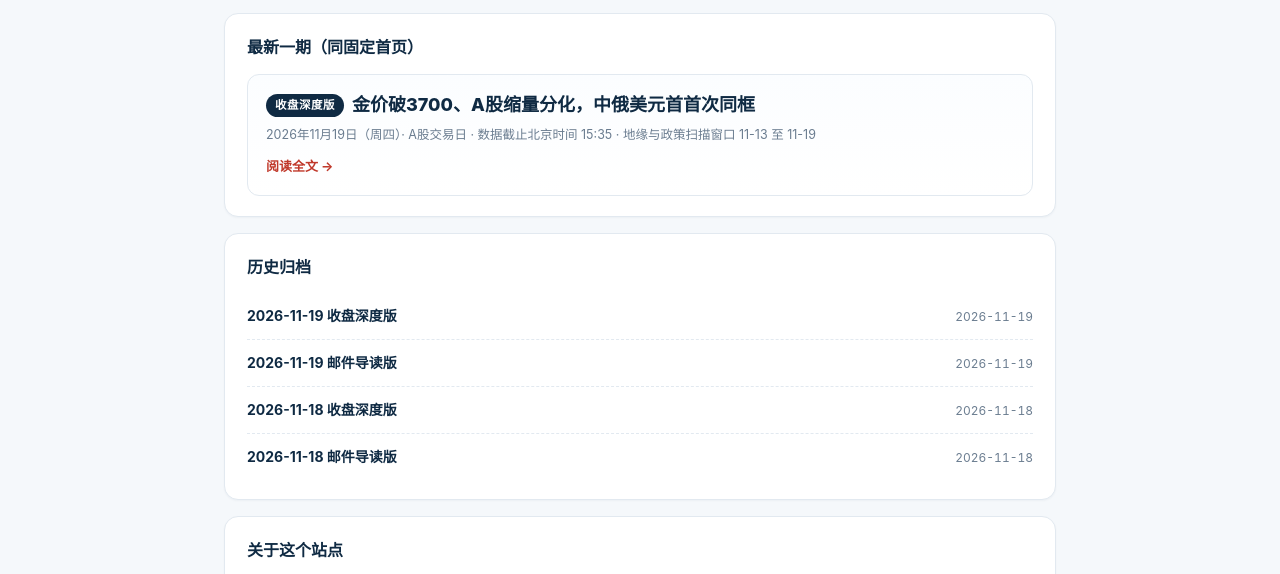
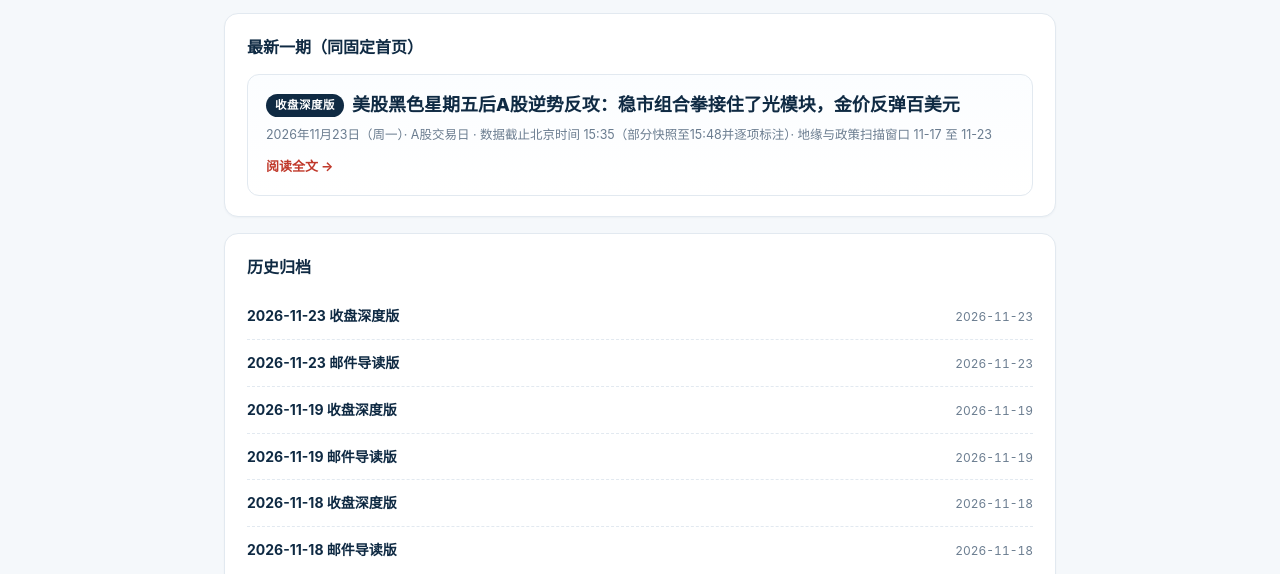
Before and after one commit to ZhKIi/atman-daily, a plain HTML site: page archive.html in a window 1280 px wide. Shown: the part 203-777 px from the top of the page. Drawn offline with Linux system fonts and the light colour scheme.

Commit message:
日报发布 2026-11-23：更新固定首页与归档

```diff
--- a/archive.html
+++ b/archive.html
@@ -57,9 +57,9 @@ h2{margin:0 0 12px;font-size:16px;color:var(--ink)}
 
   <div class="card">
     <h2>最新一期（同固定首页）</h2>
-    <a class="latest" href="2026-11-19.html">
-      <p class="t"><span class="tag">收盘深度版</span>金价破3700、A股缩量分化，中俄美元首首次同框</p>
-      <p class="m">2026年11月19日（周四）· A股交易日 · 数据截止北京时间 15:35 · 地缘与政策扫描窗口 11-13 至 11-19</p>
+    <a class="latest" href="2026-11-23.html">
+      <p class="t"><span class="tag">收盘深度版</span>美股黑色星期五后A股逆势反攻：稳市组合拳接住了光模块，金价反弹百美元</p>
+      <p class="m">2026年11月23日（周一）· A股交易日 · 数据截止北京时间 15:35（部分快照至15:48并逐项标注）· 地缘与政策扫描窗口 11-17 至 11-23</p>
       <span class="go">阅读全文 →</span>
     </a>
   </div>
@@ -67,6 +67,8 @@ h2{margin:0 0 12px;font-size:16px;color:var(--ink)}
   <div class="card">
     <h2>历史归档</h2>
     <ul class="list">
+      <li><a href="2026-11-23.html">2026-11-23 收盘深度版</a><time>2026-11-23</time></li>
+      <li><a href="digest-2026-11-23.html">2026-11-23 邮件导读版</a><time>2026-11-23</time></li>
       <li><a href="2026-11-19.html">2026-11-19 收盘深度版</a><time>2026-11-19</time></li>
       <li><a href="digest-2026-11-19.html">2026-11-19 邮件导读版</a><time>2026-11-19</time></li>
       <li><a href="2026-11-18.html">2026-11-18 收盘深度版</a><time>2026-11-18</time></li>
```
